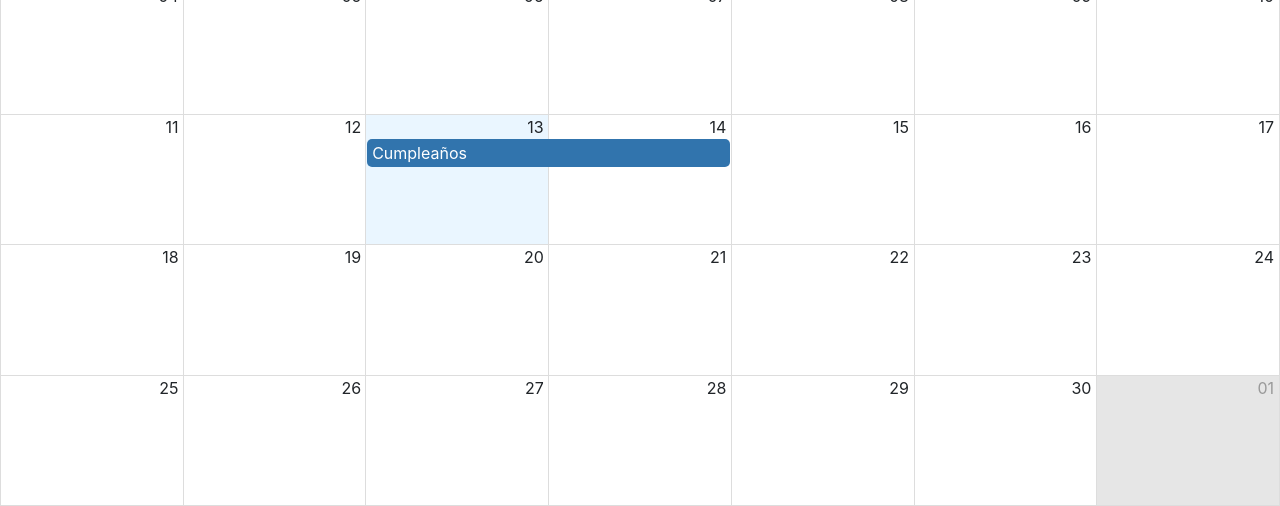
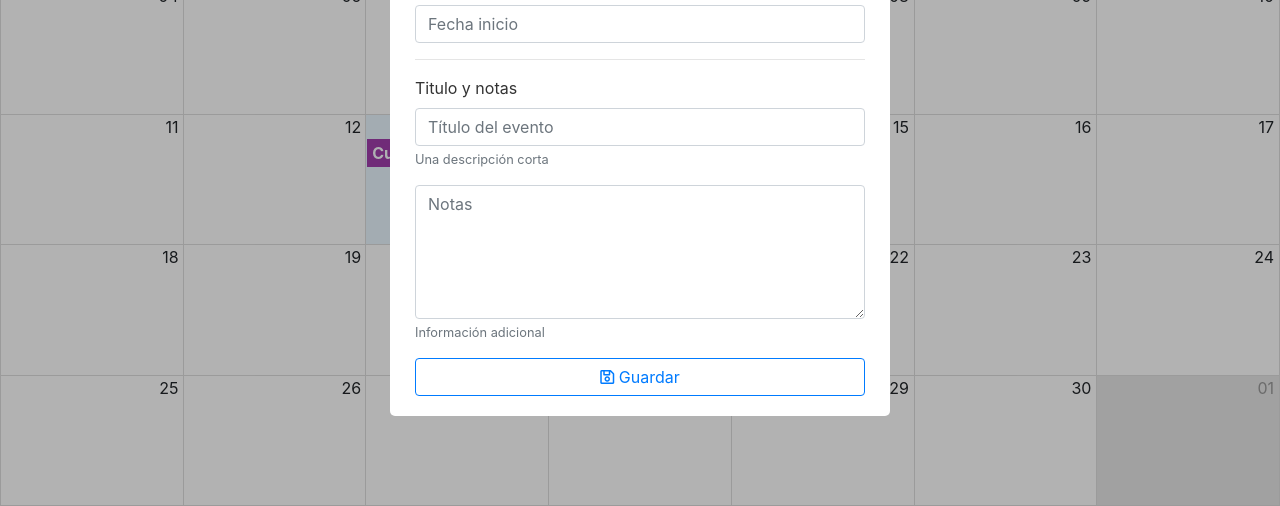
Before and after one commit to ckubotaQ/09-calendar-app, a React app: page /calendar in a window 1280 px wide. Shown: the part 294-800 px from the top of the page. Built offline with nearby package versions, Linux system fonts and the light colour scheme.

Commit message:
updated calendar app

```diff
--- a/package.json
+++ b/package.json
@@ -9,7 +9,9 @@
     "moment": "^2.29.2",
     "react": "^17.0.2",
     "react-big-calendar": "^0.33.6",
+    "react-datetime-picker": "^3.5.0",
     "react-dom": "^17.0.2",
+    "react-modal": "^3.14.4",
     "react-router-dom": "^5.2.0",
     "react-scripts": "4.0.3",
     "web-vitals": "^1.0.1"
--- /dev/null
+++ b/src/components/calendar/CalendarEvents.js
@@ -0,0 +1,14 @@
+import React from 'react'
+
+export const CalendarEvents = ({event}) => {
+  console.log(event);
+  const {title, user} = event;
+  return (
+    <div>
+        <strong>{title}</strong>
+        <span> -{user.name}</span>
+
+
+    </div>
+  )
+}
--- /dev/null
+++ b/src/components/calendar/CalendarModal.js
@@ -0,0 +1,85 @@
+import React from 'react';
+import { useState } from 'react';
+import Modal from 'react-modal';
+import DateTimePicker from 'react-datetime-picker';
+
+export const CalendarModal = () => {
+    const [updatedModal, setupdatedModal] = useState(true)
+    const [updateDateStart, setupdateDateStart] = useState(new Date())
+    const customStyles = {
+        content: {
+          top: '50%',
+          left: '50%',
+          right: 'auto',
+          bottom: 'auto',
+          marginRight: '-50%',
+          transform: 'translate(-50%, -50%)',
+        },
+      };
+      Modal.setAppElement('#root');
+
+      const closeModal = () => {
+        console.log('closeModal');
+        setupdatedModal(false);
+        }
+    return (
+
+        <Modal
+        isOpen={updatedModal}
+      //   onAfterOpen={afterOpenModal}
+        onRequestClose={closeModal}
+        style={customStyles}
+        className="modal"
+        overlayClassName="modal-fondo"
+      >
+  <h1> Nuevo evento </h1>
+<hr />
+<form className="container">
+
+    <div className="form-group">
+        <label>Fecha y hora inicio</label>
+        <DateTimePicker onChange={setupdateDateStart} value={updateDateStart} className="form-control" placeholder="Fecha inicio" />
+    </div>
+
+    <div className="form-group">
+        <label>Fecha y hora fin</label>
+        <input className="form-control" placeholder="Fecha inicio" />
+    </div>
+
+    <hr />
+    <div className="form-group">
+        <label>Titulo y notas</label>
+        <input
+            type="text"
+            className="form-control"
+            placeholder="Título del evento"
+            name="title"
+            autoComplete="off"
+        />
+        <small id="emailHelp" className="form-text text-muted">Una descripción corta</small>
+    </div>
+
+    <div className="form-group">
+        <textarea
+            type="text"
+            className="form-control"
+            placeholder="Notas"
+            rows="5"
+            name="notes"
+        ></textarea>
+        <small id="emailHelp" className="form-text text-muted">Información adicional</small>
+    </div>
+
+    <button
+        type="submit"
+        className="btn btn-outline-primary btn-block"
+    >
+        <i className="far fa-save"></i>
+        <span> Guardar</span>
+    </button>
+
+</form>
+
+      </Modal>
+  )
+}
--- a/src/components/calendar/CalendarScreen.js
+++ b/src/components/calendar/CalendarScreen.js
@@ -5,14 +5,50 @@
 import { Calendar, momentLocalizer } from 'react-big-calendar';
 import {messages} from '../../helpers/calendarmessages';
 import moment from 'moment';
-
+import {CalendarEvents} from '../calendar/CalendarEvents';
+import { useState } from 'react';
+import { CalendarModal } from './CalendarModal';
 moment.locale('es');
 const localizer = momentLocalizer(moment) ;
-const  events = [{title:"Cumpleaños", start: moment().toDate(), end: moment().add(2, 'hours').toDate(), bgcolor: '#fafafa'}];
+const  events = [{title:"Cumpleaños",
+start: moment().toDate(),
+end: moment().add(2, 'hours').toDate(),
+bgcolor: '#fafafa',
+notes:"Comprar chupe",
+user:{
+    _id:'123',
+    name:"Carlos",
+}
+}];
 export const CalendarScreen = () => {
-    const eventStyleGetter = () => {
+    const [lastView, setlastView] = useState( localStorage.getItem('lastView') || 'month');
+    const eventStyleGetter = (event, start, end, isSelected) => {
+        const style = {
+            backgroundColor: '#901199',
+            borderRadius: '0px',
+            opacity: 0.8,
+            display: 'block',
+            color: 'white',
+
+        }
+        return {
+            style
+        }
+    }
+    //Functions to events
+    const onDoubleClickEvent = (e) => {
+        console.log({e})
 
     }
+    const onSelectEvent = (e) => {
+        console.log({e})
+    }
+    const onViewChanges = (e)   => {
+        localStorage.setItem('lastView', e);
+        setlastView(e);
+    }
+
+
 
     return (
         <div
@@ -24,8 +60,17 @@
       events={events}
       startAccessor="start"
       endAccessor="end"
-        messages={messages}
+      messages={messages}
+      eventPropGetter={eventStyleGetter}
+      components={{
+          event: CalendarEvents
+      }}
+      view={lastView}
+      onDoubleClickEvent={onDoubleClickEvent}
+      onSelectEvent={onSelectEvent}
+      onView={onViewChanges}
     />
+    <CalendarModal/>
         </div>
     )
 }
--- a/src/styles/stylesGlobal.css
+++ b/src/styles/stylesGlobal.css
@@ -13,3 +13,43 @@
 
 
 }
+/* Modal */
+.ReactModalPortal > div{
+    opacity: 0;
+}
+
+.ReactModalPortal .ReactModal__Overlay {
+    align-items: center;
+    display: flex;
+    justify-content: center;
+    transition: opacity .2s ease-in-out;
+    z-index: 999;
+}
+
+.modal-fondo {
+    background-color: rgba(0, 0, 0, 0.3);
+    bottom: 0;
+    left: 0;
+    right: 0;
+    top: 0;
+    position: fixed;
+}
+
+.ReactModalPortal .ReactModal__Overlay--after-open {
+    opacity: 1;
+}
+
+.ReactModalPortal .ReactModal__Overlay--before-close {
+    opacity: 0;
+}
+
+.modal {
+    background: white;
+    border-radius: 5px;
+    color: rgb(51, 51, 51);
+    display: inline;
+    max-height: 620px;
+    max-width: 500px;
+    outline: none;
+    padding: 10px;
+}
```
Also changed, not shown: 1 other file.
